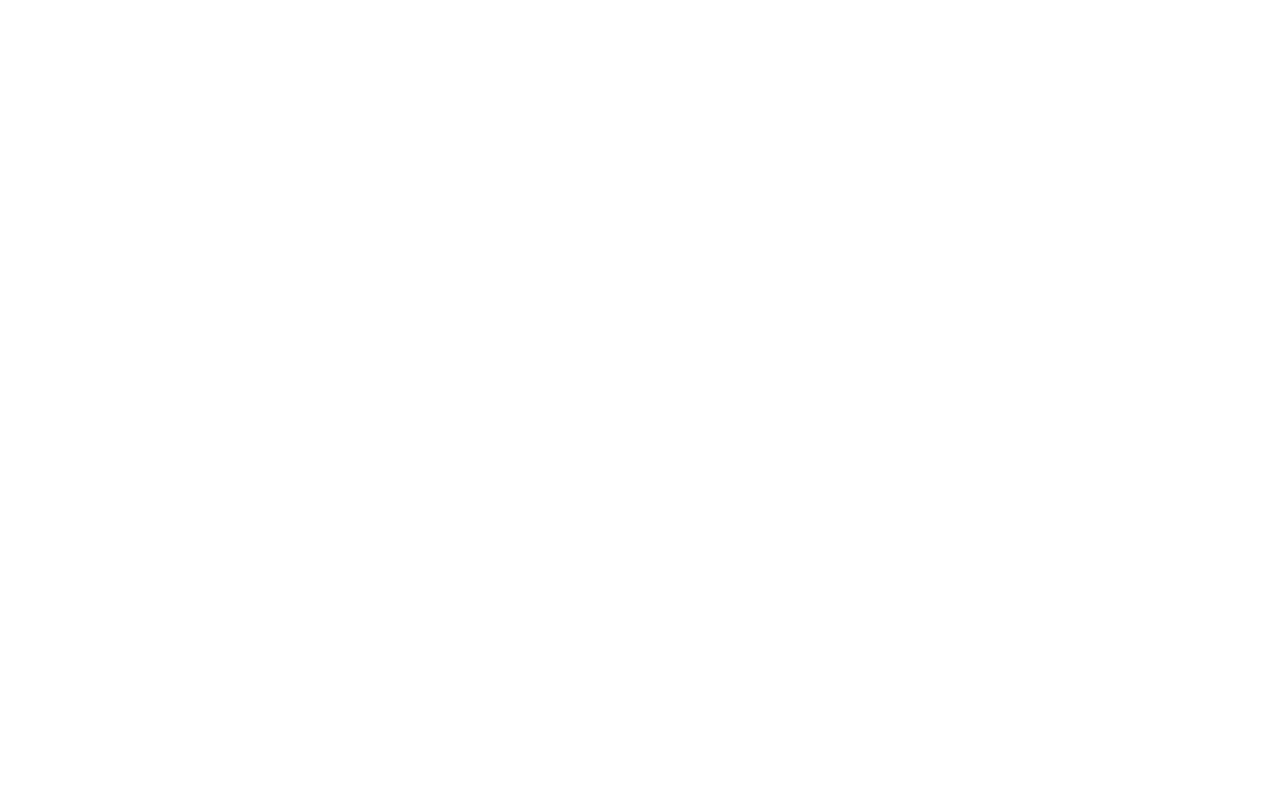
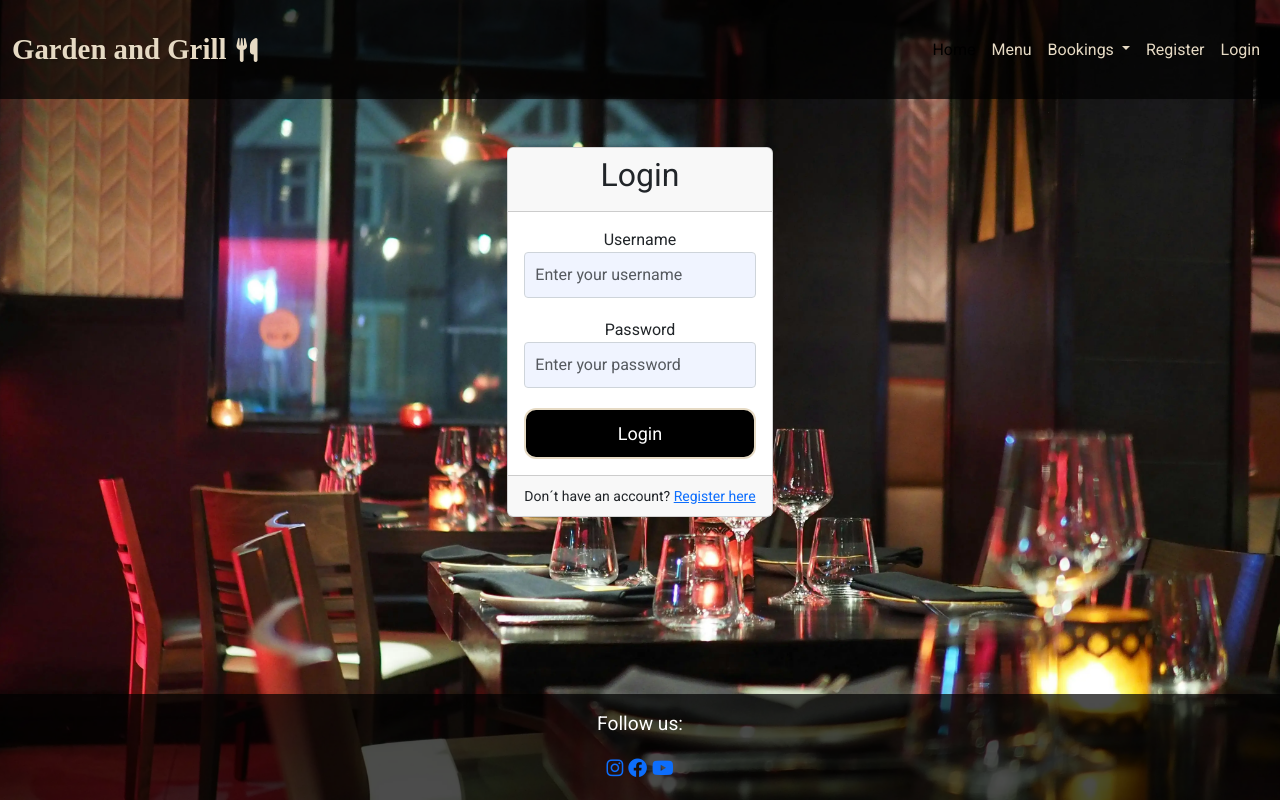
Before and after one commit to Patteerrik/Garden_Grill, a Django app: page /login/ in a window 1280 px wide. Before the commit the page is empty. Run offline with Django 4.2, Linux system fonts and the light colour scheme; some libraries are stand-ins or nearby versions.

Commit message:
added login page with styled form and structure

```diff
--- a/home/templates/home/bookings.html
+++ b/home/templates/home/bookings.html
@@ -0,0 +1 @@
+{% extends 'base.html' %}
--- a/home/templates/home/login.html
+++ b/home/templates/home/login.html
@@ -0,0 +1,45 @@
+{% extends 'base.html' %}
+
+{% block content %}
+<div class="container mt-5">
+     <div class="row justify-content-center">
+        <div class="col-md-6">
+            <div class="card custom-card">
+                <div class="card-header text-center">
+                    <h2>Login</h2>
+                </div>
+                <div class="card-body">
+                    <form action="{% url 'login' %}" method="post">
+                        {% csrf_token %}
+                        <div class="form-group mb-3">
+                            <label for="username">Username</label>
+                            <input type="text" class="form-control" name="username" id="username" placeholder="Enter your username" required>
+                        </div>
+                        <div class="form-group mb-3">
+                        <label for="password">Password</label>
+                        <input type="password" class="form-control" name="password" id="password" placeholder="Enter your password" required>
+                    </div>
+                    <button type="submit" class="btn btn-primary w-100">Login</button>
+                    </form>
+                </div>
+                <div class="card-footer text-center">
+                    <small>Don´t have an account? <a href="{% url 'register' %}">Register here</a></small>
+                </div>
+            </div>
+        </div>
+     </div>
+</div>
+
+{% endblock %}
+
+{% block header-text %}
+<!-- Override to modify or remove header text in base.html -->
+{% endblock %}
+
+{% block buttons %}
+<!-- Override to modify or remove buttons in base.html -->
+{% endblock %}
+
+{% block bottom-section %}
+<!-- Override to modify or remove bottom section in base.html -->
+{% endblock %}
--- a/home/templates/home/register.html
+++ b/home/templates/home/register.html
@@ -42,13 +42,13 @@
 {% endblock %}
 
 {% block header-text %}
-
+<!-- Override to modify or remove header text in base.html -->
 {% endblock %}
 
 {% block buttons %}
-
+<!-- Override to modify or remove buttons in base.html -->
 {% endblock %}
 
 {% block bottom-section %}
-
+<!-- Override to modify or remove bottom section in base.html -->
 {% endblock %}
--- a/home/views.py
+++ b/home/views.py
@@ -38,4 +38,15 @@ def register(request):
     return render(request, 'home/register.html')
 
 def login(request):
+    if request.method == 'POST':
+        username = request.POST['username']
+        password = request.POST['password']
+        user = authenticate(request, username=username, password=password)
+        if user is not None:
+            login(request, user)
+            messages.success(request, 'Login successful!')
+            return redirect('home')
+        else:
+            messages.error(request, 'Invalid username or password.')
+
     return render(request, 'home/login.html')
```
Also changed, not shown: home/templates/home/admin_login.html (added).
